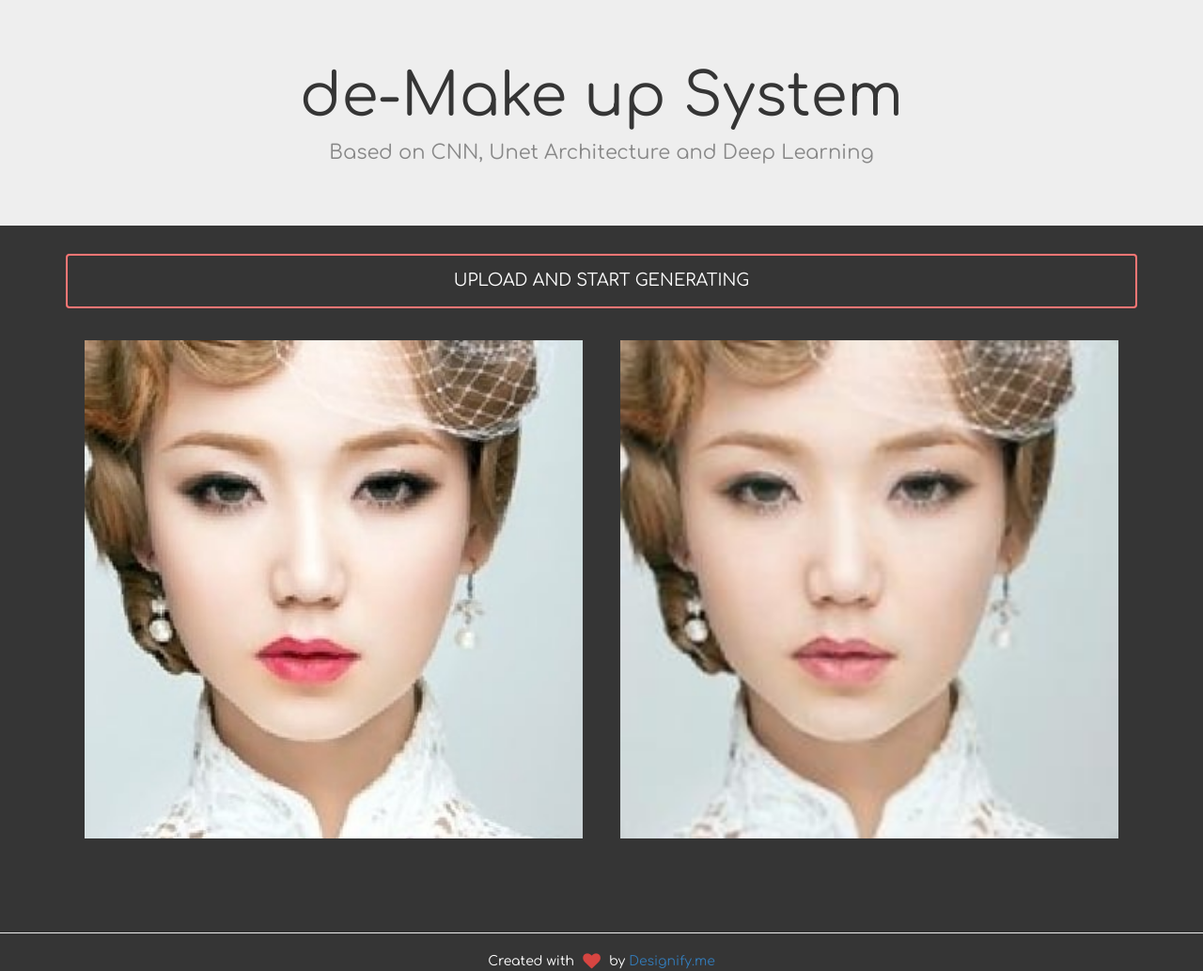
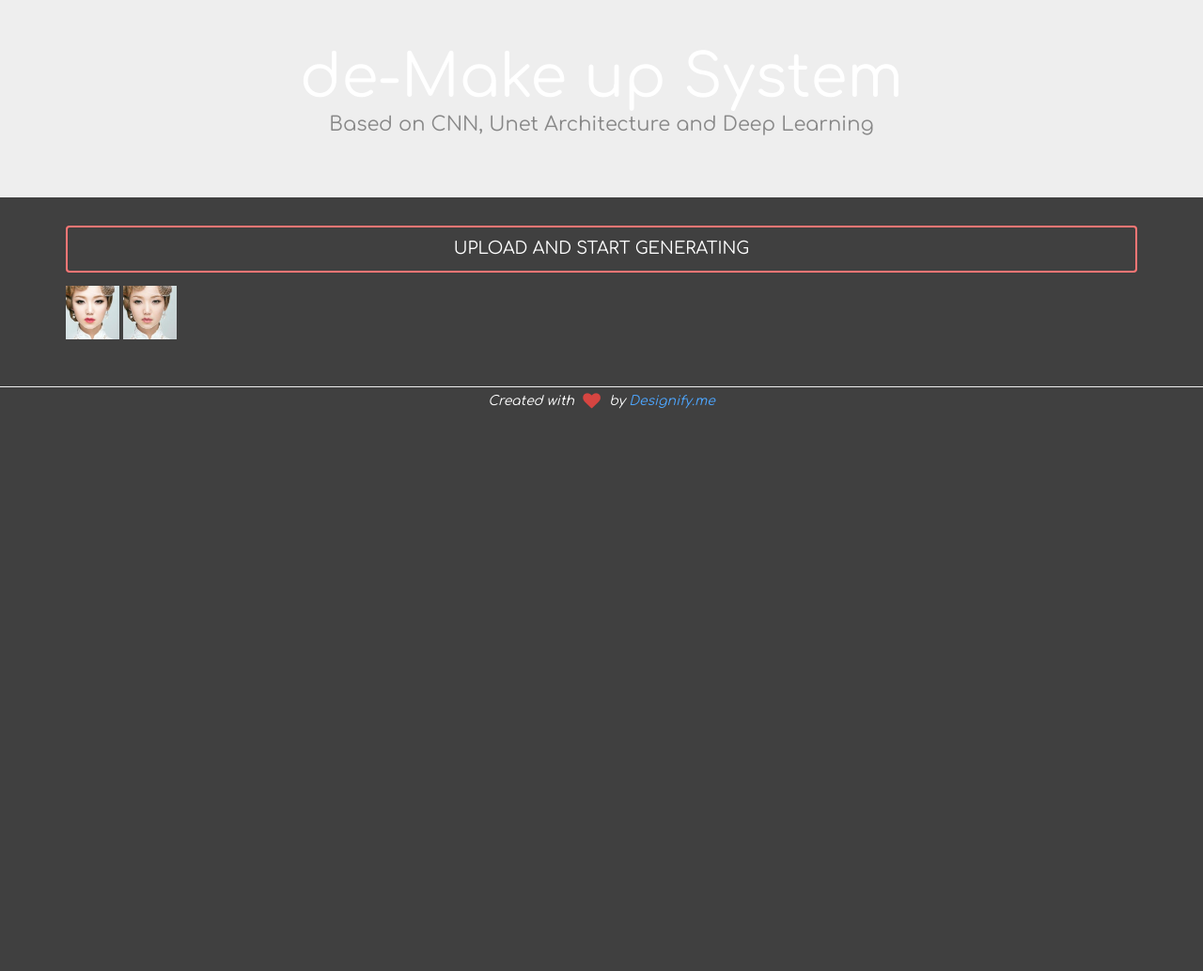
Before and after one commit to TunggTungg/de_makeup, a FastAPI app: page / in a window 1280 px wide. Shown: the whole page at 94% size. After the commit the page ends 435 px from the top, so only its background shows below. Run offline with FastAPI, Linux system fonts and the light colour scheme; some libraries are stand-ins or nearby versions.

Commit message:
Change web layout

```diff
--- a/tf_serving/static/style.css
+++ b/tf_serving/static/style.css
@@ -2,54 +2,80 @@
 @import url(https://fonts.googleapis.com/css?family=Lato:300,400,700);
 @import url(https://fonts.googleapis.com/css?family=Comfortaa);
 
-
 body {
   font-family: 'Comfortaa', cursive;
-  background: #353535;
-  color: #FFF;
-}
-.jumbotron h1 {
-  color: #353535;
-}
-.coloured-slider {
-  --divider-width: 1;
-  --divider-color: rgba(0, 0, 0, 0.5);
-  --default-handle-color: rgba(250, 3, 3, 0.5);
-  --default-handle-opacity: 0;
-
-  --default-handle-shadow: 0px 0px 5px rgba(0, 0, 0, 1);
-  --divider-shadow: 0px 0px 5px rgba(0, 0, 0, 0.5);
+  background:#404040;
+  margin: 0;
+  color:white;
 }
 
-.image-container {
-  display: flex;
-  justify-content: space-between;
+h1, p {
+  margin: 0;
 }
 
-.image-container img {
-  flex: 50%;
-  padding: 20px;
+#top {
+  background-color:#ffe6e6;
+  color:black;
+  text-align: center;
+  padding: 10px 20px;
+  margin-bottom: 10px;
+  font-size: medium;
+}
+#top h1{
+  font-size: 80px;
+  margin-bottom:5px;
+}
+#top p{
+  font-size: 25px;
 }
 
 footer {
-  margin-bottom: 0 !important;
-  margin-top: 80px;
+  margin-bottom: 0px !important;
+  margin-top: 5px;
+  font-style: italic;
 }
-footer p {
+footer hr{
   margin: 0;
-  padding: 0;
+}
+footer p{
+  margin: 5px 0px 5px 0px;
+  text-align: center;
+}
+footer a{
+  color:#4da6ff;
+}
+
+.outer {
+  display: block;
+  text-align: center;
+}
+.outer img{
+  width: 100%;
+}
+.background{
+  border: 1px solid #e6ffe6;
+  border-radius: 25px 0 25px 0;
+  box-shadow: 0 0 50px red;
+}
+figure figcaption{
+  margin-top: 5px;
+  text-align: center;
+  font-style: oblique;
+}
+
+.slider-style{
+  --divider-width: 0px;
+  --divider-color: rgba(0, 0, 0, 0);
+  --default-handle-color: rgba(0, 0, 0, 0);
+  transition: box-shadow 200ms ease-in-out;
+}
+.slider-style:hover {
+  outline: none;
+  box-shadow: 0px 0px 50px #319afb;
 }
 span.icon {
   margin: 0 5px;
   color: #D64541;
-}
-h2 {
-  color: #BDC3C7;
-  text-transform: uppercase;
-  letter-spacing: 1px;
-}
-.mrng-60-top {
-  margin-top: 60px;
 }
 
 .btn{
@@ -61,11 +87,13 @@
   text-decoration: none;
   margin: 0;
   border: 2px solid #ff7675;
-  padding: 14px 60px;
+  text-align:center;
+  padding: 10px;
   text-transform: uppercase;
   overflow: hidden;
   transition: 1s all ease;
 }
+
 .btn::before{
   background: #ff7675;
   content: "";
```
Also changed, not shown: tf_serving/templates/index.html (+16 -19 lines).
